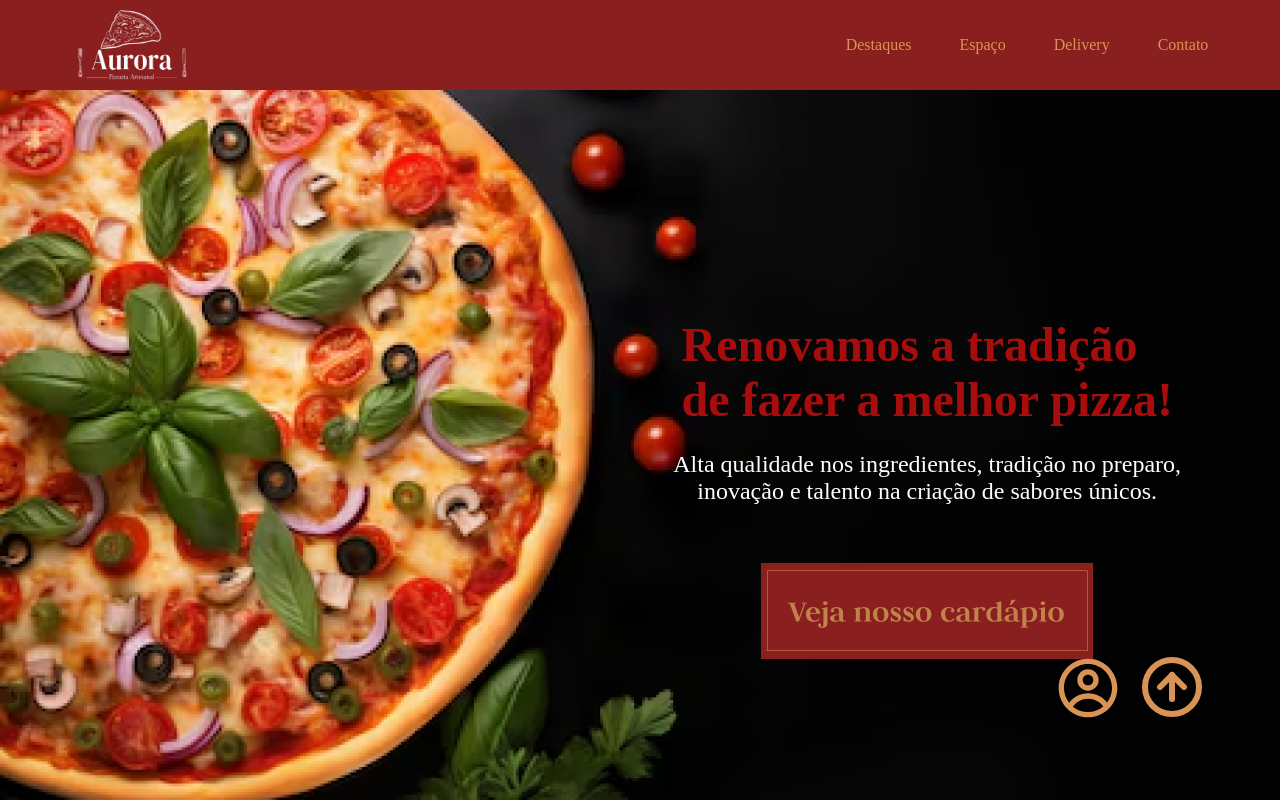
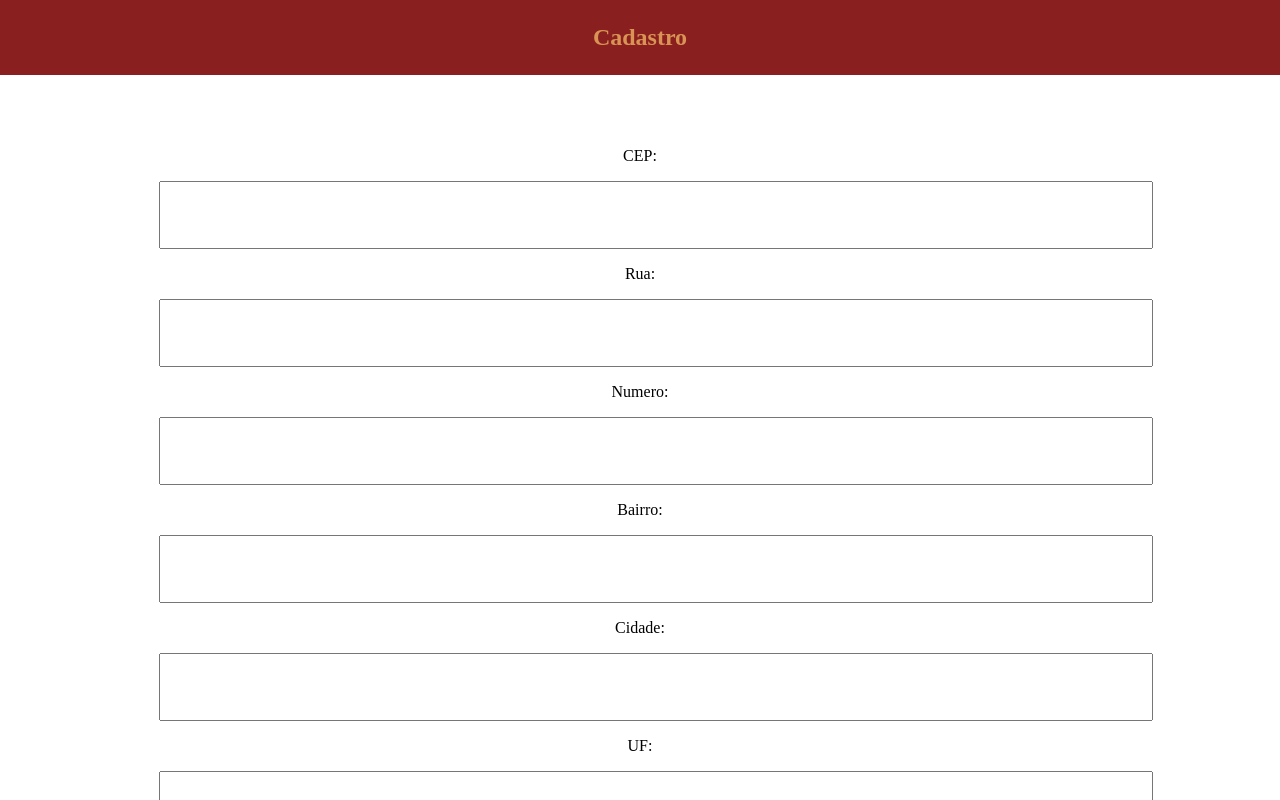
Before and after one commit to monosodrac/PizzariaAurora_frontend, a React (Create React App) app: page / in a window 1280 px wide. Shown: the top 800 px of the page. Built offline with nearby package versions, Linux system fonts and the light colour scheme; a web font is replaced by a local one.

Commit message:
adding cep api

```diff
--- a/package.json
+++ b/package.json
@@ -6,9 +6,11 @@
     "@testing-library/jest-dom": "^5.17.0",
     "@testing-library/react": "^13.4.0",
     "@testing-library/user-event": "^13.5.0",
+    "axios": "^1.7.2",
     "react": "^18.3.1",
     "react-bootstrap": "^2.10.3",
     "react-dom": "^18.3.1",
+    "react-hook-form": "^7.52.1",
     "react-icons": "^5.2.1",
     "react-iframe": "^1.8.5",
     "react-modal": "^3.16.1",
--- a/src/App.js
+++ b/src/App.js
@@ -1,12 +1,14 @@
 import React from "react";
-import Rotas from './Router';
+// import Rotas from './Router';
+import Cad from './Components/CadCliente'
 
 import "./Styles/main.scss";
 
 export default function App() {
   return (
     <div>
-      <Rotas />
+      {/* <Rotas /> */}
+      <Cad />
     </div>
   );
 }
--- a/src/components/CadCliente.js
+++ b/src/components/CadCliente.js
@@ -1,4 +1,5 @@
-import React, { useState } from "react";
+import React from "react";
+import { useForm } from "react-hook-form";
 // import { useNavigate } from 'react-router-dom';
 
 import '../Dashboard/Cliente';
@@ -6,21 +7,24 @@ import '../Dashboard/Cliente';
 export default function CadCliente() {
     // const navegacao = useNavigate();
 
-    const [usuario, setUsuario] = useState();
-    const [telefone, setTelefone] = useState();
-    const [cep, setCep] = useState();
-    const [rua, setRua] = useState();
-    const [numCasa, setNumCasa] = useState();
-    const [bairro, setBairro] = useState();
-    const [email, setEmail] = useState();
+    const { register, handleSubmit, setValue, setFocus } = useForm();
 
-    function cadUsuarios(e) {
-        e.preventDefault();
+    const onSubmit = (e) => {
+        console.log(e);
+    };
 
-        if (!usuario || !telefone || !cep || !rua || !numCasa || !bairro || !email) {
-            alert('Campos em Branco');
-            return;
-        };
+    const checkCEP = (e) => {
+        const cep = e.target.value.replace(/\D/g, "");
+        fetch(`https://viacep.com.br/ws/${cep}/json/`)
+            .then(res => res.json())
+            .then(data => {
+                console.log(data);
+                setValue('address', data.logradouro);
+                setValue('neighborhood', data.bairro);
+                setValue('city', data.localidade);
+                setValue('uf', data.uf);
+                setFocus("addressNumber");
+            });
     };
 
     return (
@@ -29,15 +33,32 @@ export default function CadCliente() {
                 <h2>Cadastro</h2>
             </div>
             <div class="container">
-                <form onSubmit={cadUsuarios}>
-                    <input type="text" required='true' placeholder="Seu Nome" value={usuario} onChange={(e) => setUsuario(e.target.value)} />
-                    <input type="number" required='true' placeholder="Seu Telefone" value={telefone} onChange={(e) => setTelefone(e.target.value)} />
-                    <input type="number" required='true' placeholder="Seu CEP" value={cep} onChange={(e) => setCep(e.target.value)} />
-                    <input type="text" required='true' placeholder="Sua Rua" value={rua} onChange={(e) => setRua(e.target.value)} />
-                    <input type="text" required='true' placeholder="Número da Casa" value={numCasa} onChange={(e) => setNumCasa(e.target.value)} />
-                    <input type="text" required='true' placeholder="Seu Bairro" value={bairro} onChange={(e) => setBairro(e.target.value)} />
-                    <input type="email" required='true' placeholder="Seu E-mail" value={email} onChange={(e) => setEmail(e.target.value)} />
-                    <button type="submit">Enviar</button>
+                <form className="flex-col" onSubmit={handleSubmit(onSubmit)}>
+                    <label>
+                        CEP:
+                        <input type="text" {...register("cep")} onBlur={checkCEP} />
+                    </label>
+                    <label>
+                        Rua:
+                        <input type="text" {...register("address")} />
+                    </label>
+                    <label>
+                        Numero:
+                        <input type="number" {...register("addressNumber")} />
+                    </label>
+                    <label>
+                        Bairro:
+                        <input type="text" {...register("neighborhood")} />
+                    </label>
+                    <label>
+                        Cidade:
+                        <input type="text" {...register("city")} />
+                    </label>
+                    <label>
+                        UF:
+                        <input type="text" {...register("uf")} />
+                    </label>
+                    <button className="btn" type="submit">Enviar</button>
                 </form>
             </div>
         </div>
--- a/src/components/Login.js
+++ b/src/components/Login.js
@@ -18,7 +18,7 @@ export default function Login() {
             return;
         }
 
-        if (usuario === 'lu@gm' && senha === '123456') {
+        if (usuario === 'empresa@gmail.com' && senha === '666') {
             toast.success('Login Efetuado com Sucesso');
             navegacao('/');
         } else {
@@ -26,12 +26,6 @@ export default function Login() {
             return;
         };
     };
-
-    // function atualizaTabela() {
-    //     const USIncor = document.querySelector('#login__incor');
-    //     USIncor.innerHTML = 'Usuario/Senha incorretos';
-    //     return;
-    // }
 
     return (
         <div className="login">
@@ -43,7 +37,6 @@ export default function Login() {
                     <input type="email" placeholder="E-mail" value={usuario} onChange={(e) => setUsuario(e.target.value)} />
                     <input type="password" placeholder="Password" value={senha} onChange={(e) => setSenha(e.target.value)} />
                     <a href='/'>Esqueci minha senha</a>
-                    {/* <p id="login_incor"></p> */}
                     <button type="submit">Enviar</button>
                 </form>
             </div>
```
Also changed, not shown: 1 other file (tests, documents, lock files or other folders).
